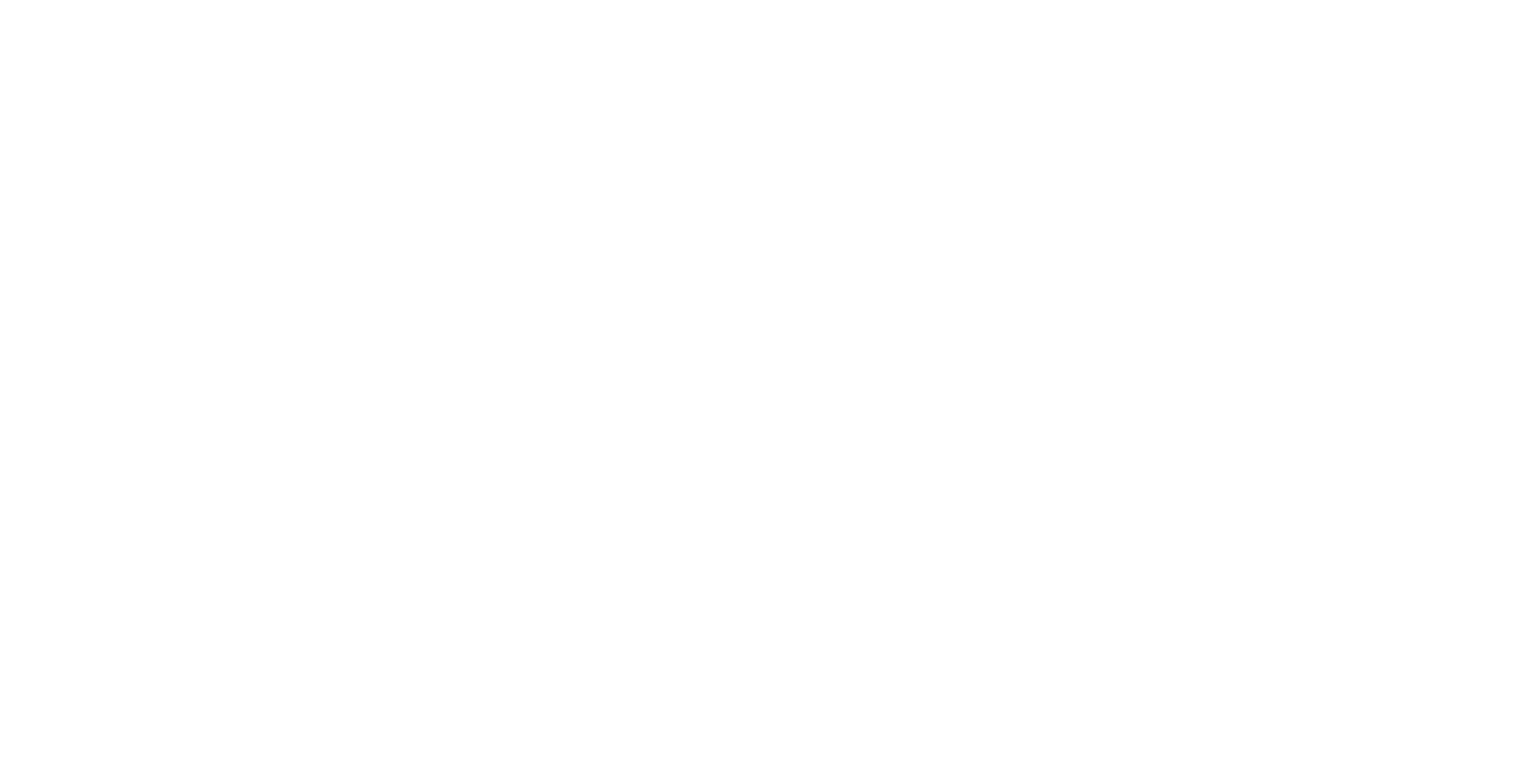
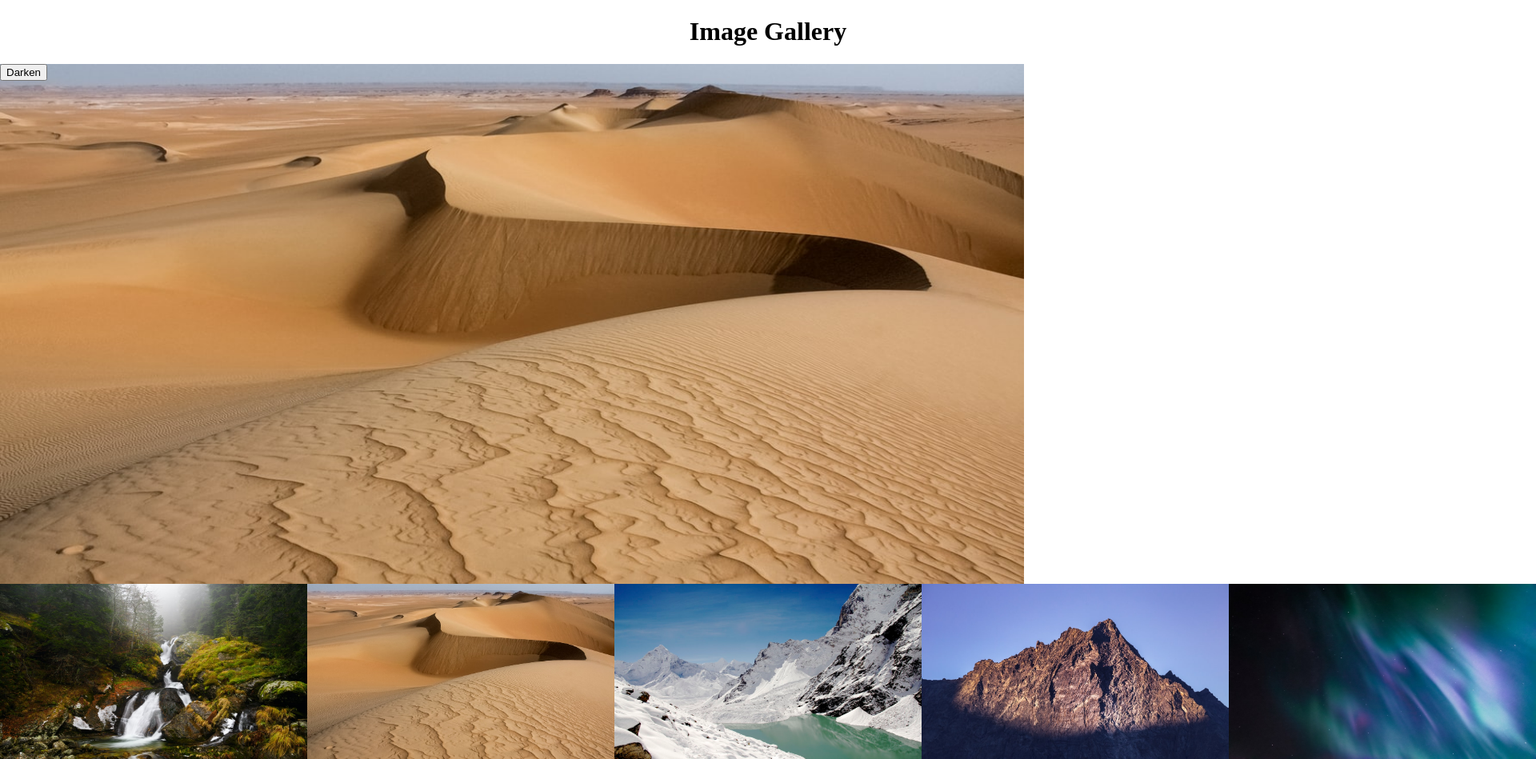
Before and after one commit to SwarazK/Mozilla-frontend-track, a plain HTML site: page html-practice/1/index.html in a window 1280 px wide. Shown: the whole page at 80% size, 1920 px wide, since content can reach past the window. Before the commit the page ends 800 px from the top, so only its background shows below. Drawn offline with Linux system fonts and the light colour scheme.

Commit message:
Image Carousel Assessment Done
Took way longer than I thought and the code can be much cleaner in my opinion.

```diff
--- a/html-practice/1/index.html
+++ b/html-practice/1/index.html
@@ -0,0 +1,27 @@
+<!DOCTYPE html>
+<html>
+    <head>
+        <title>Image Gallery</title>
+        <meta charset="utf-8">  <!-- Specifies the documents charater encoding -->
+        <meta name="author" content="https://github.com/SwarazK"> <!-- name specifies the type of info and content holds the info -->
+        <link rel="stylesheet" href="style.css">
+        <!-- <link rel="icon" href=""> -->
+    </head>
+    <body>
+        <header><h1>Image Gallery</h1></header>
+        <div id="body">
+            <div class="btn-div"><button class="bod btn">Darken</button></div>
+            <img class="bod main-img" id="display-img" src="src/1.jpeg" >
+            <div class="bod main-img" id="dark-div"></div>
+            <div class="main-img"></div>
+        </div>
+        <div id="carousel">
+            <img class="small-img" src="src/1.jpeg">
+            <img class="small-img" src="src/2.jpeg">
+            <img class="small-img" src="src/3.jpeg">
+            <img class="small-img" src="src/4.jpeg">
+            <img class="small-img" src="src/5.jpeg">
+        </div>
+    </body>
+    <script src="script.js"></script>
+</html>
--- /dev/null
+++ b/html-practice/1/script.js
@@ -0,0 +1,28 @@
+let darken_btn = document.querySelector(".btn");
+let main_img = document.getElementById("display-img");
+let img_array = document.getElementsByClassName("small-img");
+let dark_div = document.getElementById("dark-div");
+
+for(let i = 0; i < img_array.length; i++){
+    img_array[i].addEventListener("click", changeImage);
+}
+
+function changeImage(){
+    main_img.setAttribute("src",this.getAttribute("src")); //Inside the called function context this refers to the element that has the listener
+}
+
+let current_image_index = 0;
+function slideShow(){
+    main_img.setAttribute("src",img_array[current_image_index%img_array.length].getAttribute("src")); //Cycles through the images
+    current_image_index++;
+    if(current_image_index === 50*img_array.length) current_image_index = 0; //To prevent overflow
+}
+
+setInterval(slideShow,2000);
+
+function darken(){
+    if(dark_div.classList.contains("darken-div")) dark_div.classList.remove("darken-div");
+    else dark_div.classList.add("darken-div");
+}
+
+darken_btn.addEventListener("click", darken);
--- /dev/null
+++ b/html-practice/1/style.css
@@ -0,0 +1,53 @@
+body{
+    margin: 0;
+    padding: 0;
+}
+header{
+    width: 100%;
+    justify-content: center;
+    text-align: center;
+}
+
+body{
+    /* display: block; */
+    height: max-content;
+    width: fit-content;
+}
+
+.bod{
+    position: absolute;
+    left: 0;
+}
+
+.btn{
+    z-index: 3;
+}
+
+.main-img{
+    width: 100%;
+    height: 650px;
+}
+
+.darken-div{
+    z-index: 2;
+    background-color: black;
+    opacity: 0.5;
+}
+
+#carousel{
+    margin: 0;
+    /* margin-left: -11px; */
+    padding: 0;
+    width: 100%;
+    display: grid;
+    grid-template-columns: repeat(5, 1fr);
+    justify-items: center;
+    grid-gap: 0px;
+}
+
+.small-img{
+    margin: 0;
+    padding: 0;
+    width: 384px;
+    height: 219px;
+}
```
Also changed, not shown: html-practice/index.html (+1 -1 lines), html-practice/1/src/1.jpeg (added), html-practice/1/src/2.jpeg (added), html-practice/1/src/3.jpeg (added), html-practice/1/src/4.jpeg (added), html-practice/1/src/5.jpeg (added).
